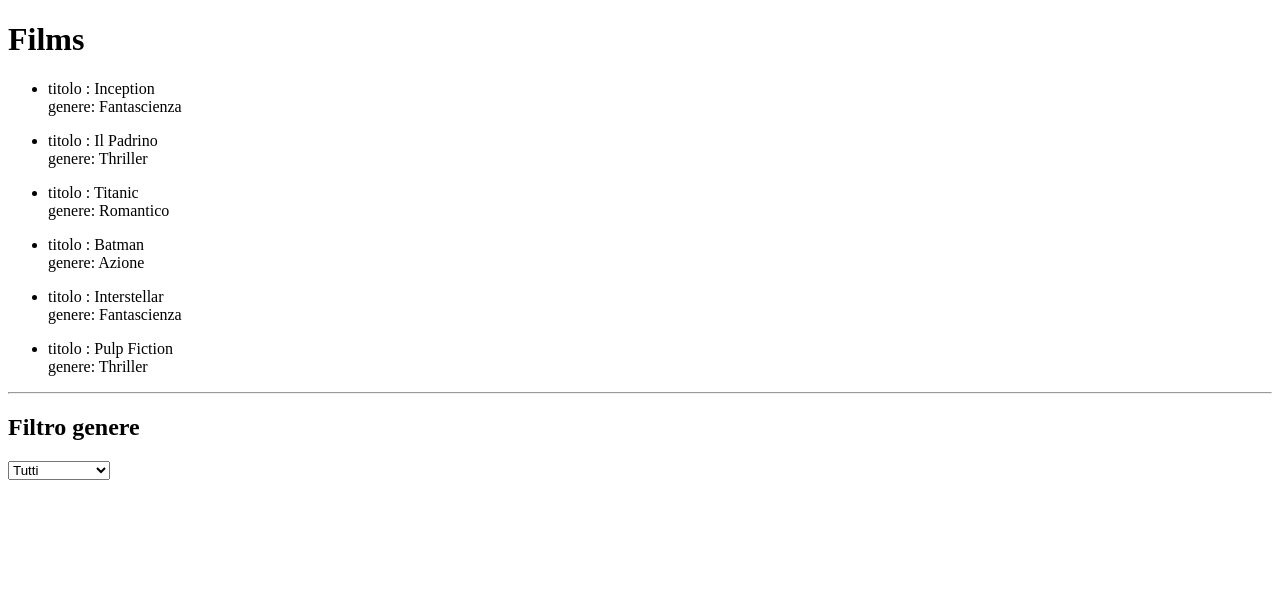
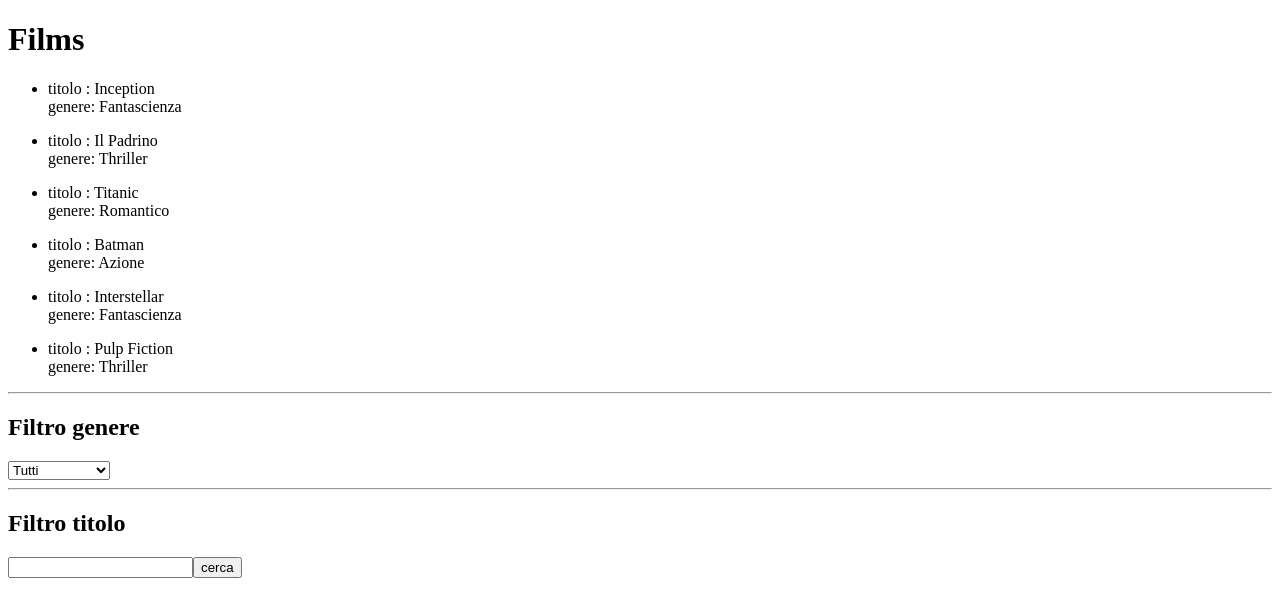
Before and after one commit to defendimattia/react-movie-filter, a React (Vite) app: page / in a window 1280 px wide. Shown: the top 616 px of the page. Built offline with nearby package versions, Linux system fonts and the light colour scheme.

Commit message:
add: filter by title option

```diff
--- a/src/App.jsx
+++ b/src/App.jsx
@@ -1,11 +1,15 @@
 import { useEffect, useState } from "react"
 import films from "./data/films"
+import { use } from "react"
 
 function App() {
 
   const [selectGenre, setSelectGenre] = useState("Tutti")
   const [filteredFilms, setFilteredFilms] = useState(films)
+  const [filterText, setFilterText] = useState("")
 
+
+  // genre event
   useEffect(() => {
     if (selectGenre === "Tutti") {
       setFilteredFilms(films)
@@ -14,6 +18,15 @@
       setFilteredFilms(filteredFilms)
     }
   }, [selectGenre])
+
+
+  function submitFunction(event) {
+    event.preventDefault()
+    const filteredText = filteredFilms.filter(film => film.title.toLowerCase().includes(filterText.toLowerCase()))
+    setFilterText("")
+    setFilteredFilms(filteredText)
+  }
+
 
   return (
     <>
@@ -30,6 +43,13 @@
         <option>Romantico</option>
         <option>Azione</option>
       </select>
+      <hr />
+      <h2>Filtro titolo</h2>
+      <form onSubmit={submitFunction}>
+        <input type="text" value={filterText} onChange={e => setFilterText(e.target.value)} />
+        <button type="submit">cerca</button>
+      </form>
+    {filterText}
     </>
   )
 }
```
